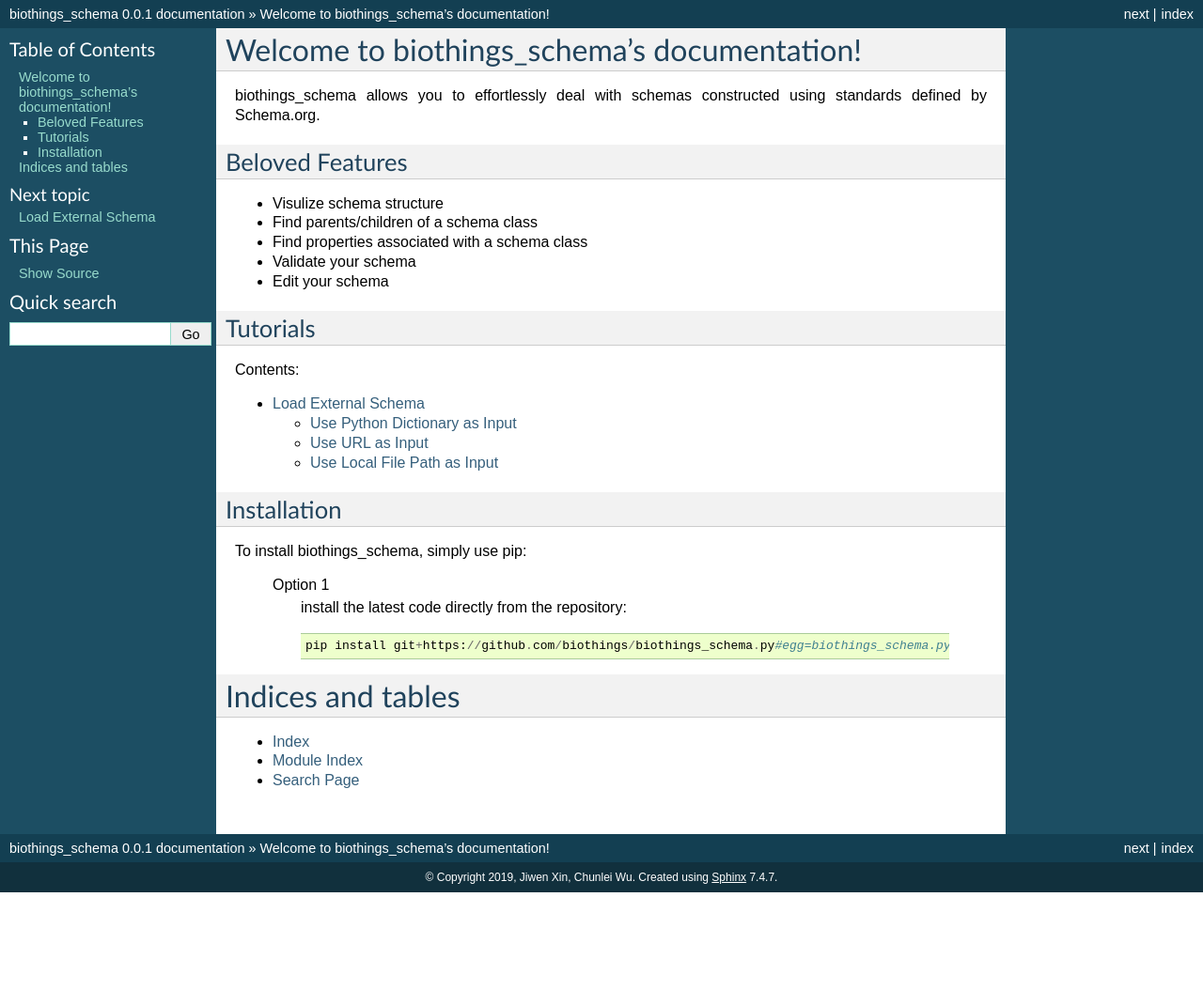
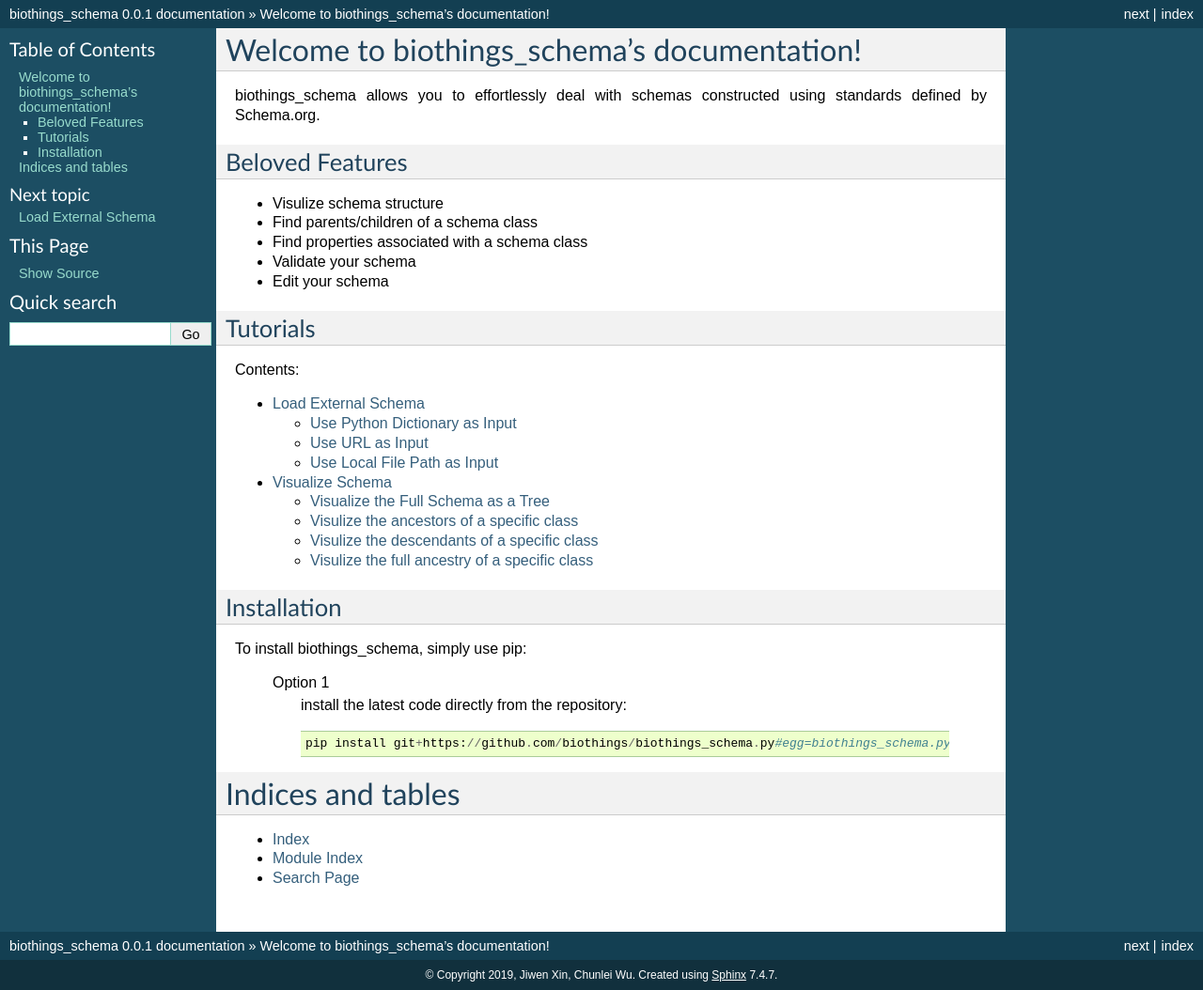
Before and after one commit to biothings/biothings_schema.py, a Sphinx documentation site: the page built from docs/index.rst, in a window 1280 px wide. Shown: the whole page at 94% size. Built offline with Sphinx 7.4.7, drawn with Linux system fonts in a browser that asks for light colours; before the commit the page ends 950 px from its top, so only the background shows below that.

Commit message:
add visualize tutorial

```diff
--- /dev/null
+++ b/docs/doc/visualize.rst
@@ -0,0 +1,70 @@
+.. How to visualize your schema
+
+Visualize Schema
+********************
+
+biothings_schema pyton package allows you to visualize your own schema.
+
+.. _visualize_full_schema:
+
+Visualize the Full Schema as a Tree
+-----------------------------------
+
+.. code-block:: python
+
+    In [1]: from biothings_schema import Schema
+
+    In [2]: schema_url = 'https://raw.githubusercontent.com/data2health/schemas/biothings/biothings/biothings_curie_kevin.jsonld'
+
+    In [3]: se = Schema(schema=schema_url)
+
+    In [4]: se.full_schema_graph()
+
+    # A tree structured graph of your schema would be displayed
+
+
+.. _visualize_ancestors:
+
+Visulize the ancestors of a specific class
+------------------------------------------
+
+biothings_schema python package also accepts URL as its input. The data loaded from the URL must be either a JSON document or a YAML document.
+
+.. code-block:: python
+
+    In [1]: se.sub_schema_graph(source='GenomicEntity', include_children=False, include_parents=True)
+
+.. image:: ../images/ancestor_classes.png
+    :width: 200px
+    :align: center
+    :height: 300px
+    :alt: ancestor classes of GenomicEntity class
+
+.. _visualize_descendants:
+
+Visulize the descendants of a specific class
+--------------------------------------------
+
+.. code-block:: python
+
+    In [1]: se.sub_schema_graph(source='GenomicEntity', include_children=True, include_parents=False)
+
+.. image:: ../images/descendant_classes.png
+    :width: 700px
+    :align: center
+    :height: 450px
+    :alt: descendant classes of GenomicEntity class
+
+.. _visualize_full_ancestry:
+
+Visulize the full ancestry of a specific class
+----------------------------------------------
+
+.. code-block:: python
+
+    In [1]: se.sub_schema_graph(source='GenomicEntity', size="9,6")
+
+.. image:: ../images/all_classes.png
+    :width: 700px
+    :align: center
+    :height: 450px
--- a/docs/index.rst
+++ b/docs/index.rst
@@ -24,6 +24,7 @@
    :caption: Contents:
 
    doc/load
+   doc/visualize
 
 
 Installation
```
Also changed, not shown: docs/doc/explorer.rst (added), docs/images/all_classes.png (added), docs/images/ancestor_classes.png (added), docs/images/descendant_classes.png (added), docs/images/partial_schema.png (deleted).
